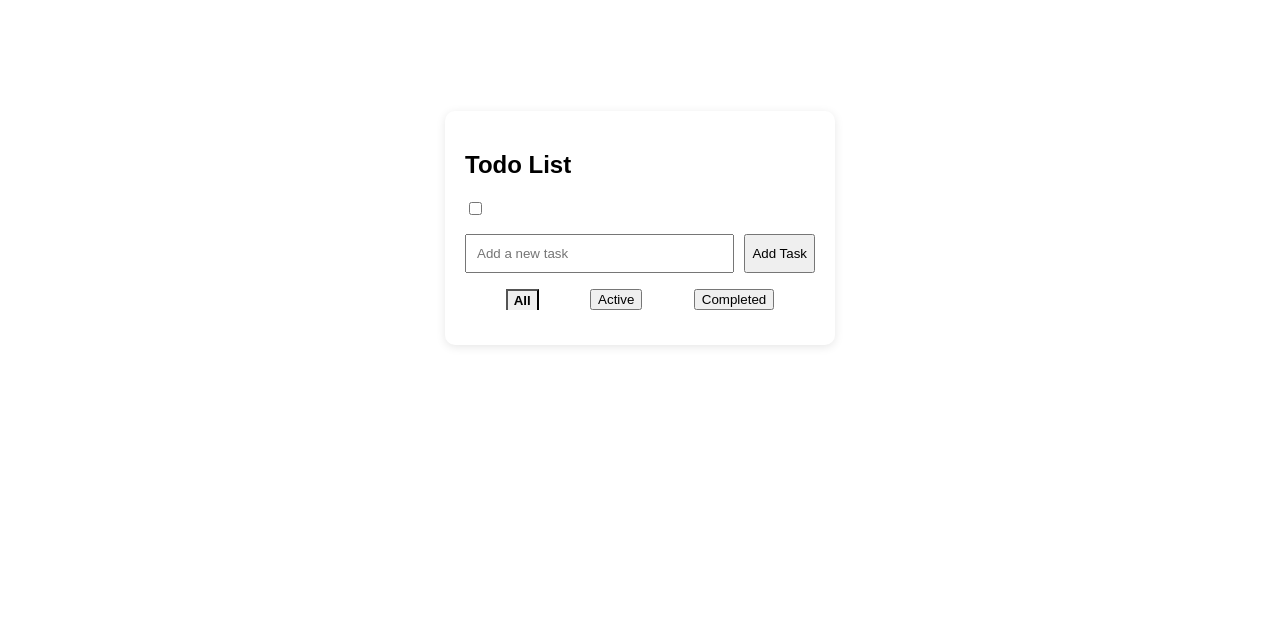
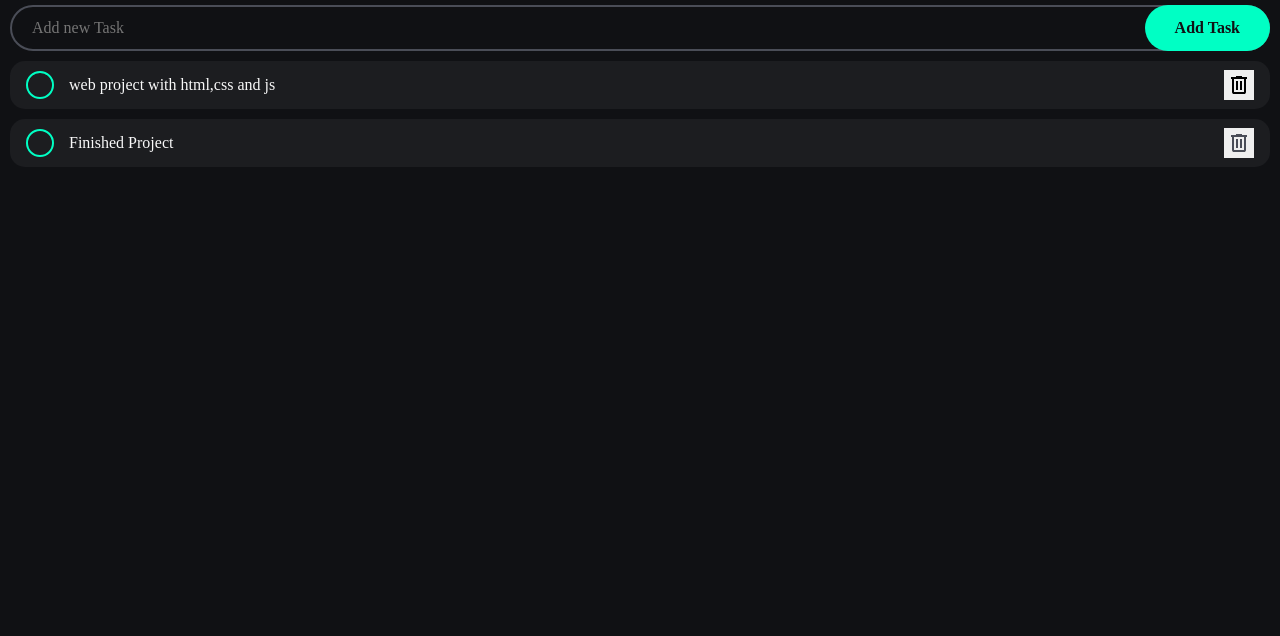
Before and after one commit to Marcus3588/TODO-APP, a plain HTML site: page index.html in a window 1280 px wide. Shown: the part 180-816 px from the top of the page. Drawn offline with Linux system fonts and the light colour scheme.

Commit message:
a new htlm with clean css

```diff
--- a/index.html
+++ b/index.html
@@ -3,41 +3,55 @@
 <head>
 	<meta charset="UTF-8">
 	<meta name="viewport" content="width=device-width, initial-scale=1.0">
-	<title>TODO-APP</title>
+	<title>Todo App</title>
 	<link rel="stylesheet" href="style.css">
+
 </head>
 <body>
+	<h1>Todo App</h1>
 	<div class="container">
-		<h2>Todo List</h2>
+		<form>
+			<input id="todo-input" type="text" placeholder="Add new Task" autocomplete="off">
+			<button id="add-button">Add Task</button>
+		</form>
+		<ul id="todo-lis">
+			<li class="todo">
+				<input type="checkbox" id="todo-1">
+				<label class="custom-checkbox" for="todo-1">
+					<svg fill="transparent" xmlns="http://www.w3.org/2000/svg" height="24px" viewBox="0 -960 960 960" width="24px" fill="#1f1f1f">
+						<path d="M382-240 154-468l57-57 171 171 367-367 57 57-424 424Z"/>
+					</svg>
 
-		<div class="theme-switch">
-			<label>
-				<input type="checkbox" id="themeToggle">
-				<span class="slider"></span>
-			</label>
-		</div>
+				</label>
+				<label for="todo-1" class="todo-text">
+					web project with html,css and js
+				</label>
+				<button class="delete-button">
+					<svg fill="vara(--secondary-color)" xmlns="http://www.w3.org/2000/svg" height="24px" viewBox="0 -960 960 960" width="24px" fill="#e3e3e3">
+						<path d="M280-120q-33 0-56.5-23.5T200-200v-520h-40v-80h200v-40h240v40h200v80h-40v520q0 33-23.5 56.5T680-120H280Zm400-600H280v520h400v-520ZM360-280h80v-360h-80v360Zm160 0h80v-360h-80v360ZM280-720v520-520Z"/>
+					</svg>
+				</button>
+			</li>
+			<li class="todo">
+				<input type="checkbox" id="todo-2">
+				<label class="custom-checkbox" for="todo-2">
+					<svg fill="transparent"  xmlns="http://www.w3.org/2000/svg" height="24px" viewBox="0 -960 960 960" width="24px" fill="#1f1f1f">
+						<path d="M382-240 154-468l57-57 171 171 367-367 57 57-424 424Z"/>
+					</svg>
 
-		<div class="todo-input">
-			<input type="text"  id="newTask" placeholder="Add a new task">
-			<button id="addTask" >Add Task</button>
-		</div>
+				</label>
+				<label for="todo-2" class="todo-text">
+					Finished Project
+				</label>
+				<button class="delete-button">
+					<svg fill="var(--secondary-color)" xmlns="http://www.w3.org/2000/svg" height="24px" viewBox="0 -960 960 960" width="24px" fill="#e3e3e3">
+						<path d="M280-120q-33 0-56.5-23.5T200-200v-520h-40v-80h200v-40h240v40h200v80h-40v520q0 33-23.5 56.5T680-120H280Zm400-600H280v520h400v-520ZM360-280h80v-360h-80v360Zm160 0h80v-360h-80v360ZM280-720v520-520Z"/>
+					</svg>
+				</button>
+			</li>
+		</ul>
+	</div>
 
-		<ul id="todoList"></ul>
 
-		<div class="filters">
-			<button data-filter="all" class="active">All</button>
-			<button data-filter="active">Active</button>
-			<button data-filter="completed">Completed</button>
-		</div>
-	</div>
-	<script type="module">
-	    import {initApp} from './JS/app.js';
-		import {initTheme} from './JS/themeToggle.js';
-		import {initFilters} from './JS/filters.js';
-
-		initApp();
-		initTheme();
-		initFilters();
-		</script>
 </body>
 </html>
--- a/style.css
+++ b/style.css
@@ -1,63 +1,159 @@
-body{
-	font-family: "Poppins", sans-serif;
-	display : flex;
-	justify-content: center;
-	align-items: center;
-	height: 100vh;
-	background: var(--bg);
-	color: var(--text);
-	transition: all 0.3s ease;
+:root{
+	--background: #101114;
+	--primary-color: #1c1d20;
+	--secondary-color: #4a4d57;
+	--accent-color: #00ffc4;
+	--text-color: #f9f9f9;
 }
 
-body.dark {
-	--bg: #f8f9fa;
-	--text:#222;
-	--card:#fff;
+*{
+	margin: 0;
+	padding: 0;
+}
+
+html{
+	font-family: 'Segoe UI' 'Segoe UI', Tahoma, Geneva, Verdana, sans-serif;
+	font-size: 16px;
+	color: var(--text-color);
+}
+
+body{
+	min-width: 100vh;
+	padding: 10px;
+	background-color: var(--background);
+	display: flex;
+	flex-direction: column;
+	align-items: center;
+}
+
+h1{
+	margin-top: 100px;
+	margin-bottom: 20px;
+	font-size: 3rem;
+	font-weight: 800;
+	text-transform: uppercase;
+	text-align: center;
+	color: var(--accent-color)
 }
 
 .container{
-	background: var(--card);
-	padding: 20px;
-	border-radius: 10px;
-	width: 350px;
-	box-shadow: 0 2px 10px rgba(0,0,0,0.1);
+	width: 700px;
+	min-width: 100%;
+	display: flex;
+	flex-direction: column;
+	gap: 10px
 }
 
-.todo-input{
-	display: flex;
-	gap: 10px;
-	margin: 15px 0;
+#todo-input{
+	box-sizing: border-box;
+	padding: 12px 20px;
+	width: 100%;
+	background: none;
+	border: 2px solid var(--secondary-color);
+	border-radius: 1000px;
+	font: inherit;
+	color: var(--text-color);
+	caret-color: var(--accent-color);
 }
 
-.todo-input input{
-	flex:1;
-	padding: 10px;
+#todo-input:focus{
+	outline: none;
 }
 
-ul {
-	list-style: none;
-	padding: 0;
+form{
+	position: relative;
 }
 
-li{
+#add-button{
+position: absolute;
+top: 0;
+right: 0;
+
+background-color: var(--accent-color);
+height: 100%;
+padding: 0 30px;
+border: none;
+border-radius: 1000px;
+font: inherit;
+font-weight: 600;
+color: var(--background);
+cursor: pointer;
+}
+
+.todo{
+	margin-bottom: 10px;
+	padding: 0 16px;
+	background-color: var(--primary-color);
+	border-radius: 15px;
+	display: flex;
+	align-items: center;
+}
+
+.todo .todo-text{
+	padding: 15px;
+	padding-right: 0;
+	flex-grow: 1;
+	transition: 200ms ease;
+
+}
+
+.delete-button{
+	padding: 3px;
+	border: none;
 	display: flex;
 	justify-content: center;
 	align-items: center;
-	padding: 8px;
-	border-bottom: 1px solid #ccc;
+	cursor: pointer;
+}
+.delete-button svg{
+	transition: 200ms ease;
+}
+.delete-button:hover svg{
+	fill: #ff0033
 }
 
-li.completed{
-	text-decoration: line-through;
-	color: gray;
-}
-.filters{
+.custom-checkbox{
+	border: 2px solid var(--accent-color);
+	border-radius: 50%;
+	min-height: 20px;
+	min-width: 20px;
 	display: flex;
-	justify-content: space-around;
-	margin: 15px;
+	justify-content: center;
+	align-items: center;
+	flex-shrink: 0;
+	transition: 200ms ease;
+	cursor: pointer;
 }
 
-.filters button.active{
-	font-weight: bold;
-	border-bottom:2px solid var(--text);
+input[type="checkbox"]:checked~.custom-checkbox{
+	background-color: var(--accent-color);
 }
+input[type="checkbox"]:checked~.custom-checkbox svg{
+	fill : var(--primary-color);
+}
+input[type="checkbox"]:checked~.todo-text{
+	text-decoration: line-through;
+	color: var(--secondary-color);
+}
+input[type="checkbox"]{
+	display: none;
+}
+
+
+@media(max-width: 500px){
+	html{
+		font-size: 12pt;
+	}
+	#add-button{
+		position: unset;
+		width: 100%;
+		margin-top: 10px;
+		padding: 15px;
+		height: auto;
+	}
+	h1{
+		margin-top: 50px;
+		font-size: 15vw;
+
+	}
+}
```
Also changed, not shown: assets/check_24dp_1F1F1F_FILL0_wght400_GRAD0_opsz24.svg (added), assets/delete_24dp_E3E3E3_FILL0_wght400_GRAD0_opsz24.svg (added), assets/icons.svg (added).
